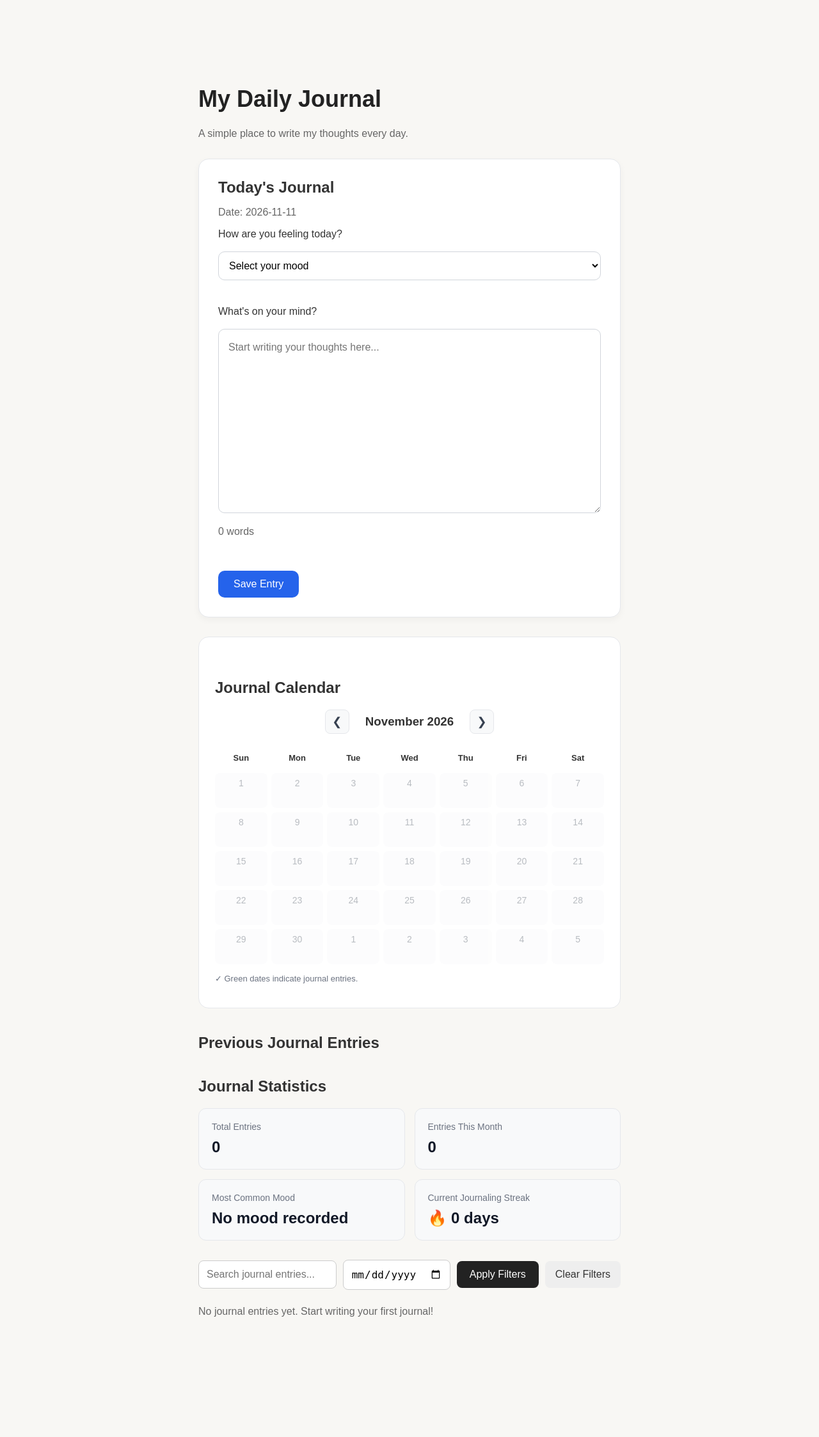
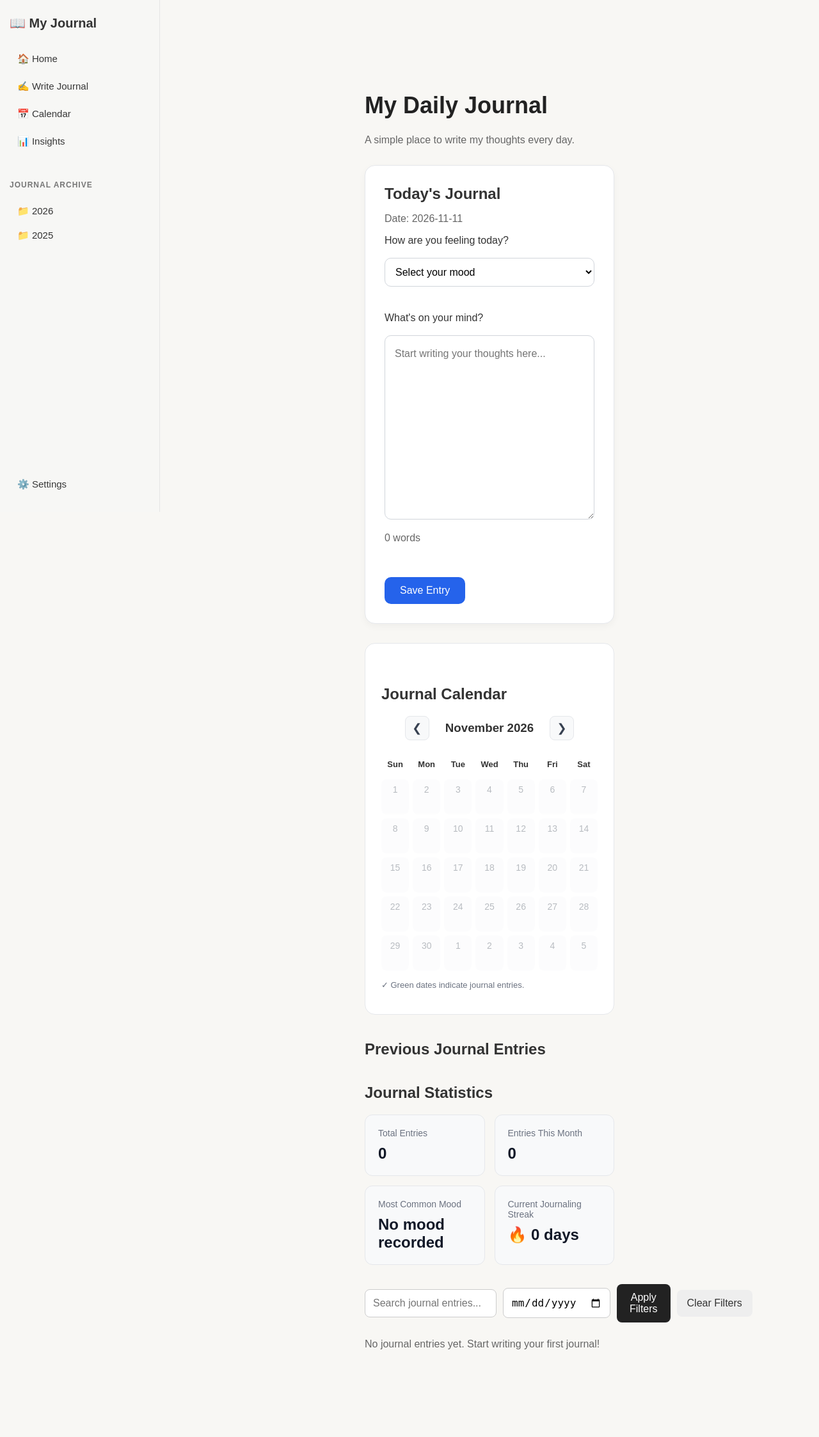
Before and after one commit to bibekshah47/daily-journal, a Flask app: page / in a window 1280 px wide. Shown: the whole page at 64% size. Before the commit the page ends 2058 px from the top, so only its background shows below. Run offline with Flask 3, Linux system fonts and the light colour scheme; data that the repository does not hold is empty.

Commit message:
Add Notion-inspired sidebar with working navigation

```diff
--- a/static/style.css
+++ b/static/style.css
@@ -611,3 +611,142 @@ button:hover {
 .calendar-nav-button:hover {
     background-color: #e5e7eb;
 }
+
+
+/* =========================================
+   SIDEBAR NAVIGATION
+   ========================================= */
+
+/* Fixed sidebar on the left */
+.sidebar {
+    position: fixed;
+    top: 0;
+    left: 0;
+    width: 250px;
+    height: 100vh;
+    background-color: #f7f7f5;
+    border-right: 1px solid #e5e5e5;
+    padding: 24px 15px;
+    box-sizing: border-box;
+
+    /* Arrange sidebar sections vertically */
+    display: flex;
+    flex-direction: column;
+
+    /* Allow scrolling if the sidebar gets long */
+    overflow-y: auto;
+}
+
+/* Sidebar title */
+.sidebar-header h2 {
+    font-size: 20px;
+    margin: 0 0 25px;
+}
+
+/* Main navigation links */
+.sidebar-nav {
+    display: flex;
+    flex-direction: column;
+    gap: 5px;
+}
+
+/* Individual sidebar links */
+.sidebar-link {
+    display: block;
+    padding: 10px 12px;
+    border-radius: 8px;
+    text-decoration: none;
+    color: #373737;
+    font-size: 15px;
+}
+
+/* Hover effect */
+.sidebar-link:hover {
+    background-color: #e9e9e7;
+}
+
+/* Journal archive section */
+.sidebar-archive {
+    margin-top: 30px;
+}
+
+.sidebar-archive h3 {
+    font-size: 12px;
+    color: #777777;
+    text-transform: uppercase;
+    letter-spacing: 1px;
+    margin-bottom: 15px;
+}
+
+/* Year folders */
+.archive-year {
+    padding: 10px 12px;
+    border-radius: 8px;
+    font-size: 15px;
+    cursor: pointer;
+}
+
+.archive-year:hover {
+    background-color: #e9e9e7;
+}
+
+/* Keep settings at the bottom */
+.sidebar-footer {
+    margin-top: auto;
+    padding-top: 20px;
+}
+
+/* Move the journal content to the right */
+body > .container {
+    margin-left: 250px;
+    margin-right: auto;
+    width: calc(100% - 250px);
+    max-width: none;
+    box-sizing: border-box;
+    padding: 40px 30px;
+}
+
+/* Keep the journal itself centered */
+body > .container > * {
+    max-width: 900px;
+    margin-left: auto;
+    margin-right: auto;
+}
+
+/* Responsive layout for mobile devices */
+@media (max-width: 768px) {
+    .sidebar {
+        width: 200px;
+    }
+
+    body > .container {
+        margin-left: 200px;
+        width: calc(100% - 200px);
+        padding: 20px 15px;
+    }
+}
+
+@media (max-width: 600px) {
+    /* Temporarily hide sidebar on small screens */
+    .sidebar {
+        display: none;
+    }
+
+    body > .container {
+        margin-left: 0;
+        width: 100%;
+    }
+}
+
+
+/* Smooth scrolling when clicking sidebar links */
+html {
+    scroll-behavior: smooth;
+}
+
+/* Leave some space above sections when navigating */
+#journal-form,
+#journal-calendar,
+#journal-insights {
+    scroll-margin-top: 25px;
+}
--- a/templates/index.html
+++ b/templates/index.html
@@ -18,6 +18,60 @@
 
 <body>
 
+
+<body>
+
+    <!-- Sidebar Navigation -->
+    <aside class="sidebar">
+
+        <!-- Sidebar Header -->
+        <div class="sidebar-header">
+            <h2>📖 My Journal</h2>
+        </div>
+
+        <!-- Main Navigation -->
+        <nav class="sidebar-nav">
+
+            <a href="/" class="sidebar-link">
+                🏠 Home
+            </a>
+
+            <a href="#journal-form" class="sidebar-link">
+                ✍️ Write Journal
+            </a>
+
+            <a href="#journal-calendar" class="sidebar-link">
+                📅 Calendar
+            </a>
+
+            <a href="#journal-insights" class="sidebar-link">
+                📊 Insights
+            </a>
+
+        </nav>
+
+        <!-- Journal Archive -->
+        <div class="sidebar-archive">
+
+            <h3>Journal Archive</h3>
+
+            <!-- We will make these expandable later -->
+            <div class="archive-year">📁 2026</div>
+            <div class="archive-year">📁 2025</div>
+
+        </div>
+
+        <!-- Sidebar Footer -->
+        <div class="sidebar-footer">
+            <a href="#" class="sidebar-link">
+                ⚙️ Settings
+            </a>
+        </div>
+
+    </aside>
+
+
+
     <!-- Main container for the journal application -->
     <div class="container">
 
@@ -27,7 +81,7 @@
         <p>A simple place to write my thoughts every day.</p>
 
         <!-- Card containing today's journal form -->
-        <div class="journal-form-card">
+        <div class="journal-form-card" id="journal-form">
 
             <!-- Today's Journal Section -->
             <h2>Today's Journal</h2>
@@ -92,7 +146,7 @@
 
 
         <!-- Journal Calendar Section -->
-        <section class="calendar-section">
+        <section class="calendar-section" id="journal-calendar">
 
             <h2>Journal Calendar</h2>
 
@@ -180,7 +234,7 @@
         <h2>Previous Journal Entries</h2>
 
         <!-- Journal Statistics Dashboard -->
-        <section class="statistics-section">
+        <section class="statistics-section" id="journal-insights">
 
 
             <h2>Journal Statistics</h2>
```
